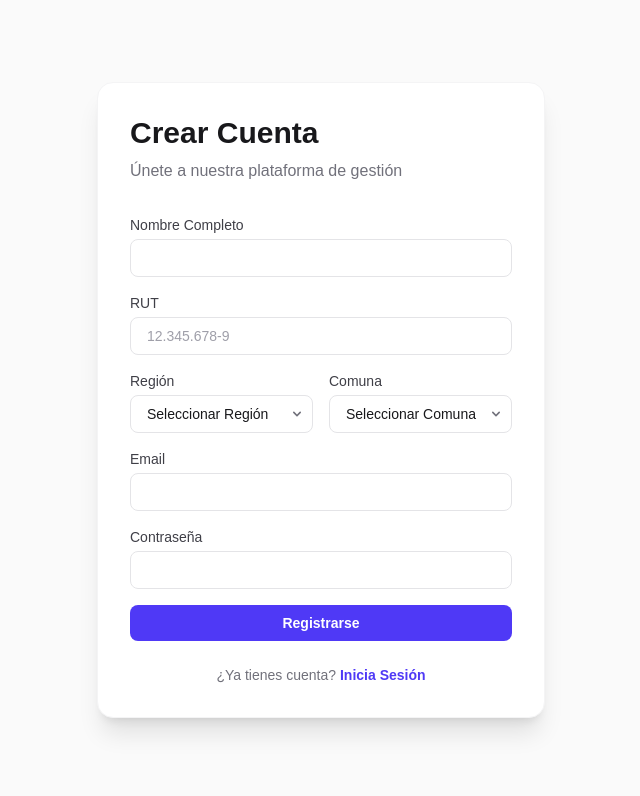
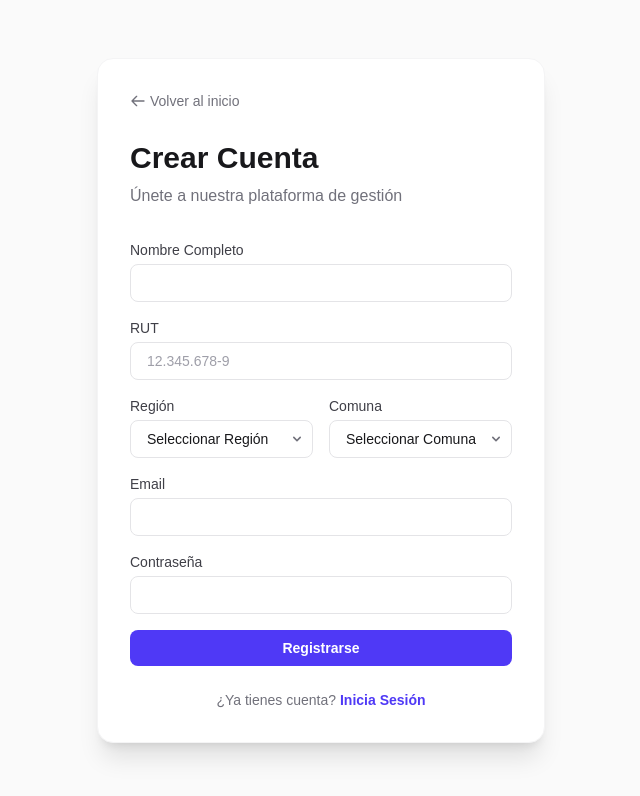
Before and after one commit to msolisp/sistema-gestion-broncopulmonar, a Next.js app: page /register in a window 1280 px wide. Shown: the top 796 px of the page, without its empty margins (319-959 px from the left). Built offline with nearby package versions, Linux system fonts and the light colour scheme.

Commit message:
feat: add back button and cleanup config

```diff
--- a/next.config.ts
+++ b/next.config.ts
@@ -2,9 +2,7 @@ import type { NextConfig } from "next";
 
 const nextConfig: NextConfig = {
   /* config options here */
-  eslint: {
-    ignoreDuringBuilds: true,
-  },
+
   typescript: {
     ignoreBuildErrors: true,
   },
--- a/src/app/(public)/register/page.tsx
+++ b/src/app/(public)/register/page.tsx
@@ -18,6 +18,14 @@ export default function RegisterPage() {
         <div className="flex min-h-screen items-center justify-center bg-zinc-50 p-4">
             <div className="w-full max-w-md overflow-hidden rounded-2xl bg-white shadow-xl border border-zinc-100">
                 <div className="p-8">
+                    <div className="mb-6">
+                        <a href="/login" className="inline-flex items-center text-sm text-zinc-500 hover:text-indigo-600 transition-colors">
+                            <svg className="w-4 h-4 mr-1" fill="none" stroke="currentColor" viewBox="0 0 24 24">
+                                <path strokeLinecap="round" strokeLinejoin="round" strokeWidth={2} d="M10 19l-7-7m0 0l7-7m-7 7h18" />
+                            </svg>
+                            Volver al inicio
+                        </a>
+                    </div>
                     <h1 className="text-3xl font-bold text-zinc-900 mb-2">Crear Cuenta</h1>
                     <p className="text-zinc-500 mb-8">Únete a nuestra plataforma de gestión</p>
                     <form action={dispatch} className="space-y-4">
```
Also changed, not shown: src/proxy.ts (renamed from src/middleware.ts).
